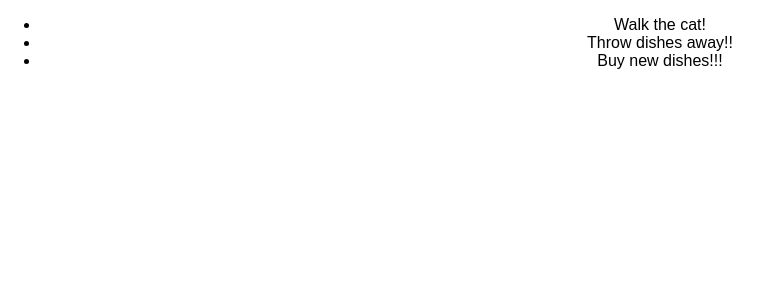
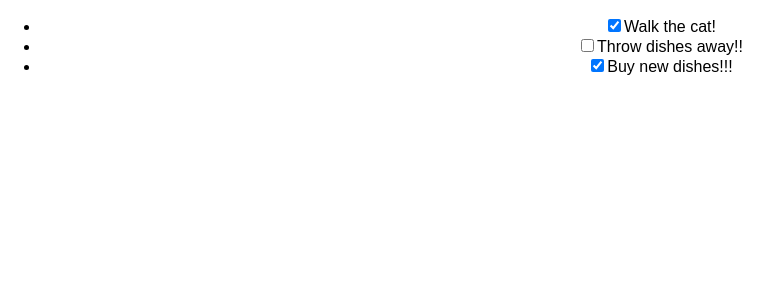
Before and after one commit to wworthem/react-to-do, a React (Create React App) app: page / in a window 1280 px wide. Shown: the top 300 px of the page, without its empty margins (0-781 px from the left). Built offline with nearby package versions, Linux system fonts and the light colour scheme.

Commit message:
Include changes to ToDo.js in chkpt stateprops

```diff
--- a/src/App.js
+++ b/src/App.js
@@ -9,7 +9,7 @@
       todos: [
         {description: 'Walk the cat!', isCompleted: true },
         {description: 'Throw dishes away!!', isCompleted: false },
-        {description: 'Buy new dishes!!!', isCompleted: false }
+        {description: 'Buy new dishes!!!', isCompleted: true }
       ]
     };
   }
--- a/src/components/ToDo.js
+++ b/src/components/ToDo.js
@@ -4,8 +4,12 @@
   render() {
     return (
   //    <li>To Do list goes here!</li>
-      <li>{this.props.description}</li>
-          );
+  //    <li>{this.props.description}</li>
+      <li>
+        <input type="checkbox" checked={ this.props.isCompleted } />
+        <span>{this.props.description }</span>
+      </li>
+  );
   }
 }
 
```
